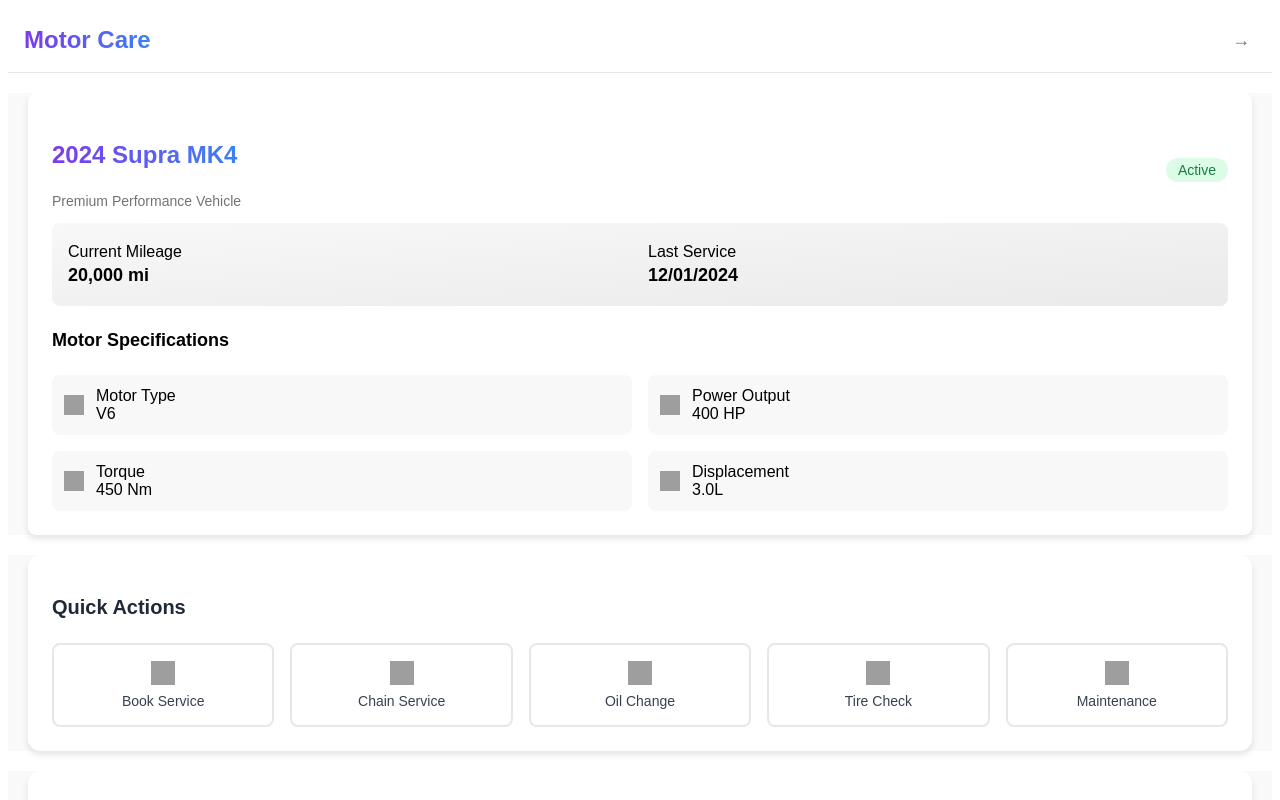
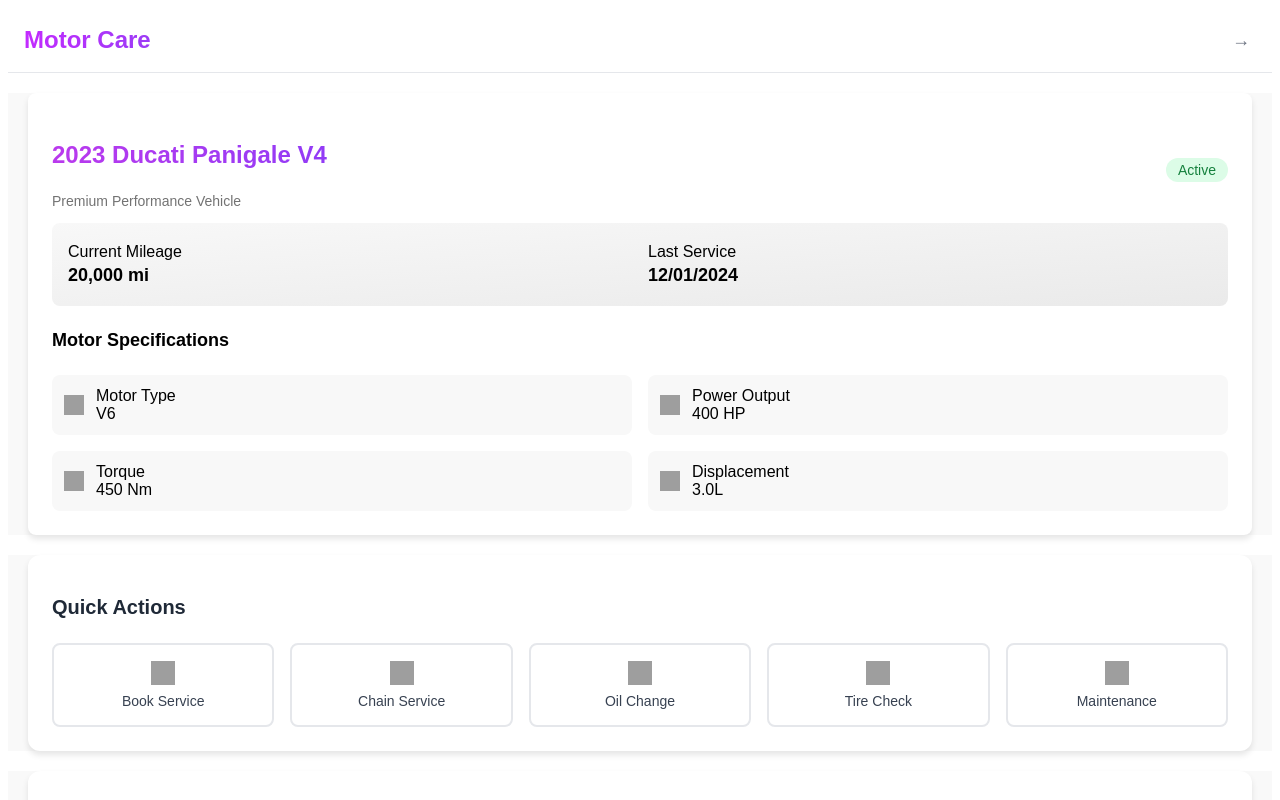
Before and after one commit to LockHart5836/motor_care, an Angular app: page / in a window 1280 px wide. Shown: the top 800 px of the page. Built offline with nearby package versions, Linux system fonts and the light colour scheme; grey boxes are pictures that could not be loaded.

Commit message:
Update app.component.html

```diff
--- a/src/app/app.component.html
+++ b/src/app/app.component.html
@@ -25,7 +25,7 @@
         .logo {
             font-size: 24px;
             font-weight: bold;
-            background: linear-gradient(to right, #7c3aed, #3b82f6);
+            background: linear-gradient(to right, #c32bff, #9c3bf6);
             -webkit-background-clip: text;
             -webkit-text-fill-color: transparent;
         }
@@ -133,7 +133,7 @@
         .header h3 {
             font-size: 24px;
             font-weight: bold;
-            background: linear-gradient(to right, #7c3aed, #3b82f6);
+            background: linear-gradient(to right, #ba3aed, #923bf6);
             -webkit-background-clip: text;
             color: transparent;
         }
@@ -205,7 +205,7 @@
         <div class="card-content">
             <div class="header">
                 <div>
-                    <h3>2024 Supra MK4</h3>
+                    <h3>2023 Ducati Panigale V4</h3>
                     <p>Premium Performance Vehicle</p>
                 </div>
                 <span class="status">Active</span>
@@ -233,7 +233,7 @@
                         </div>
                     </div>
                     <div class="spec">
-                        <img src="https://www.svgrepo.com/show/211073/power-button-power.svg" alt="Power Icon" class="spec-icon">
+                        <img src="https://www.svgrepo.com/show/395743/power-energy-battery-empty.svg" alt="Power Icon" class="spec-icon">
                         <div class="spec-details">
                             <p>Power Output</p>
                             <p class="value">400 HP</p>
```
